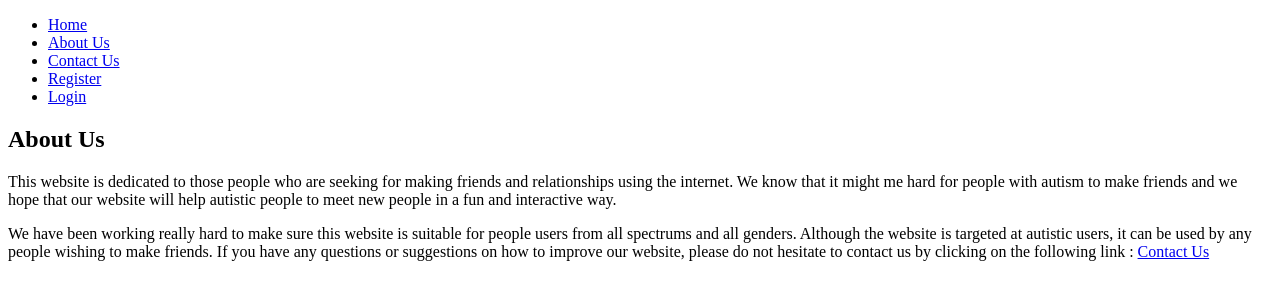
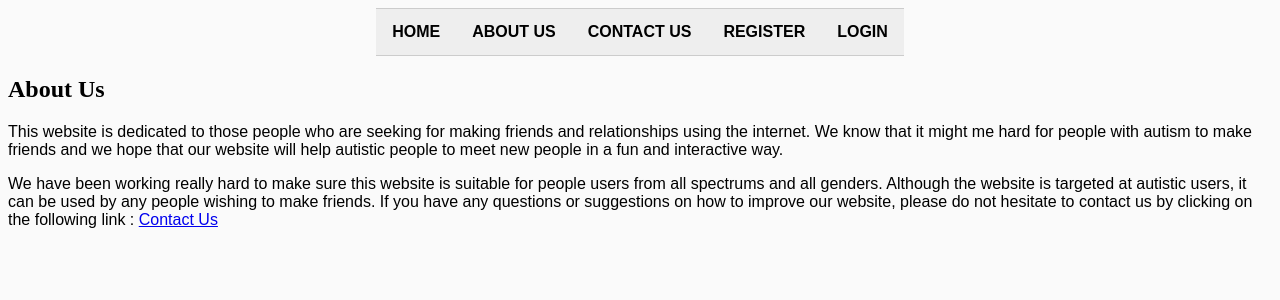
Before and after one commit to ECS507U/websiteDevelopment, a plain HTML site: page about_us.html in a window 1280 px wide. Drawn offline with Linux system fonts and the light colour scheme.

Commit message:
Update about_us.html

```diff
--- a/about_us.html
+++ b/about_us.html
@@ -2,33 +2,36 @@
 <html>
 <head>
 <meta charset="UTF-8">
+<link rel="stylesheet" type="text/css" href="Stylesheet.css">
 <title>About Us</title>
 </head>
 
 <body>
+<center>
 <ul class = "NavigationBar" >
 
 <li>
-<a href="index.php">Home</a>
+<a href="index.php">HOME</a>
 </li>
 
 <li>
-<a href="about_us.html">About Us</a>
+<a href="about_us.html">ABOUT US</a>
 </li>
 
 <li>
-<a href="contact_us.php">Contact Us</a>
+<a href="contact_us.php">CONTACT US</a>
 </li>
 
 <li>
-<a href="registration.php"> Register</a>
+<a href="registration.php">REGISTER</a>
 </li>
 
 <li>
-<a href="login.php">Login</a>
+<a href="login.php">LOGIN</a>
 </li>
 
 </ul>
+</center>
 
 <article>
 <h1>
```
